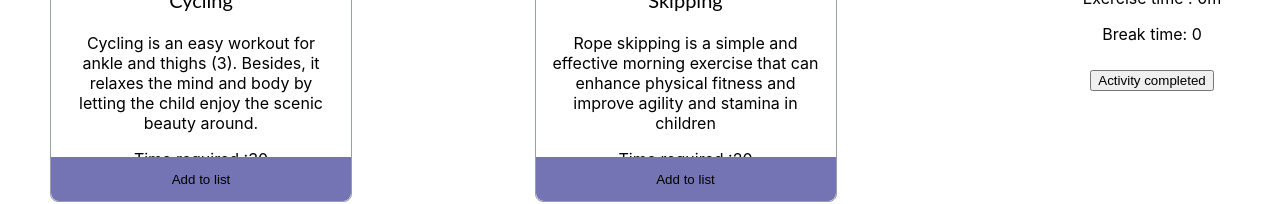
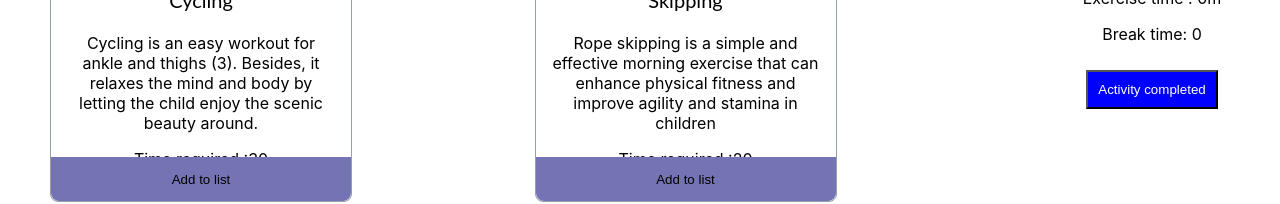
Before and after one commit to riyad5541/exercise-for-all, a React (Create React App) app: page / in a window 1280 px wide. Shown: the part 520-724 px from the top of the page. Built offline with nearby package versions, Linux system fonts and the light colour scheme.

Commit message:
add activity-style

```diff
--- a/src/Components/Cart/Cart.css
+++ b/src/Components/Cart/Cart.css
@@ -18,7 +18,7 @@
 .activity-btn{
     margin: 10px;
 }
-.activity-btn button{
+.activity-btn{
     background-color: blue;
     color: white;
     margin: 10px;
```
